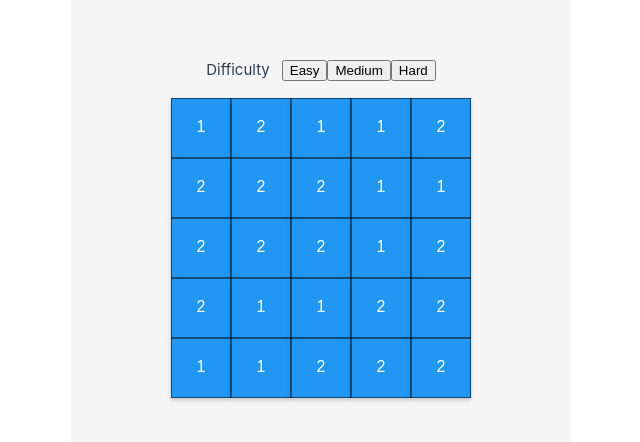
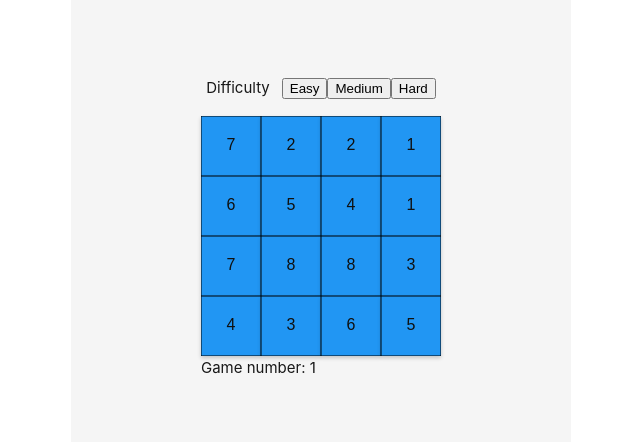
Before and after one commit to JakubJaskulski/memory-game, a Vue app: page / in a window 1280 px wide. Shown: the part 172-614 px from the top of the page, without its empty margins (69-709 px from the left). Built offline with nearby package versions, Linux system fonts and the light colour scheme.

Commit message:
Add randomized tiles

```diff
--- a/src/App.vue
+++ b/src/App.vue
@@ -21,5 +21,6 @@ export default {
   min-height: 100vh;
   background-color: #f5f5f5;
   min-width: 500px;
+  color: #181818;
 }
 </style>
--- a/src/components/Tile.vue
+++ b/src/components/Tile.vue
@@ -21,7 +21,6 @@ export default {
     return {
       flipped: false,
       guessed: false,
-      type: Math.random() < 0.5 ? 1 : 2,
     };
   },
   props: {
@@ -36,6 +35,10 @@ export default {
     tileSize: {
       type: Number,
       default: 60,
+    },
+    type: {
+      type: String,
+      required: true,
     },
   },
   mounted() {
@@ -60,7 +63,7 @@ export default {
       ctx.strokeRect(0, 0, this.tileSize, this.tileSize);
 
       // Draw tile text
-      ctx.fillStyle = "#fff";
+      ctx.fillStyle = "#0f1010";
       ctx.font = "16px Arial";
       ctx.textAlign = "center";
       ctx.textBaseline = "middle";
--- a/src/components/TileGrid.vue
+++ b/src/components/TileGrid.vue
@@ -8,30 +8,50 @@
         <button @click="() => handleDifficultyClick(6)">Hard</button>
       </div>
 
-      <div class="canvas-grid" :style="{ width: gridWidth + 'px' }">
+      <div
+        class="canvas-grid"
+        :key="gameNumber"
+        :style="{ width: gridWidth + 'px' }"
+      >
         <Tile
           v-for="(tile, index) in tileArray"
           :key="index"
           :row="Math.floor(index / size) + 1"
           :col="(index % size) + 1"
           :tileSize="tileSize"
+          :type="String(this.types[index])"
           @tile-clicked="handleTileClick"
         />
       </div>
+
+      <div>Game number: {{ this.gameNumber }}</div>
     </div>
   </div>
 </template>
 
 <script>
+const tileTypes = Array.from({ length: 18 }, (_, index) => index + 1);
+const getNDuplicatedElements = (n) => {
+  const types = tileTypes.slice(0, n);
+
+  const duplicatedTypes = types.reduce(
+    (acc, element) => acc.concat([element, element]),
+    []
+  );
+
+  return duplicatedTypes.sort(() => 0.5 - Math.random());
+};
+
 import Tile from "./Tile.vue";
 
 export default {
   components: { Tile },
   data() {
     return {
-      size: 5,
+      size: 4,
       tileSize: 60,
-      lastFlippedType: null,
+      gameNumber: 1,
+      types: getNDuplicatedElements(8),
     };
   },
   computed: {
@@ -44,13 +64,14 @@ export default {
   },
   methods: {
     handleTileClick(tile) {
-      //check if game finished
       alert(
         `Tile clicked: Row ${tile.row}, Column ${tile.col}, flipped ${tile.flipped}, guessed ${tile.guessed}`
       );
     },
     handleDifficultyClick(size) {
       this.size = size;
+      this.types = getNDuplicatedElements((size * size) / 2);
+      this.gameNumber++;
     },
   },
 };
```
Also changed, not shown: src/assets/logo.svg (deleted).
